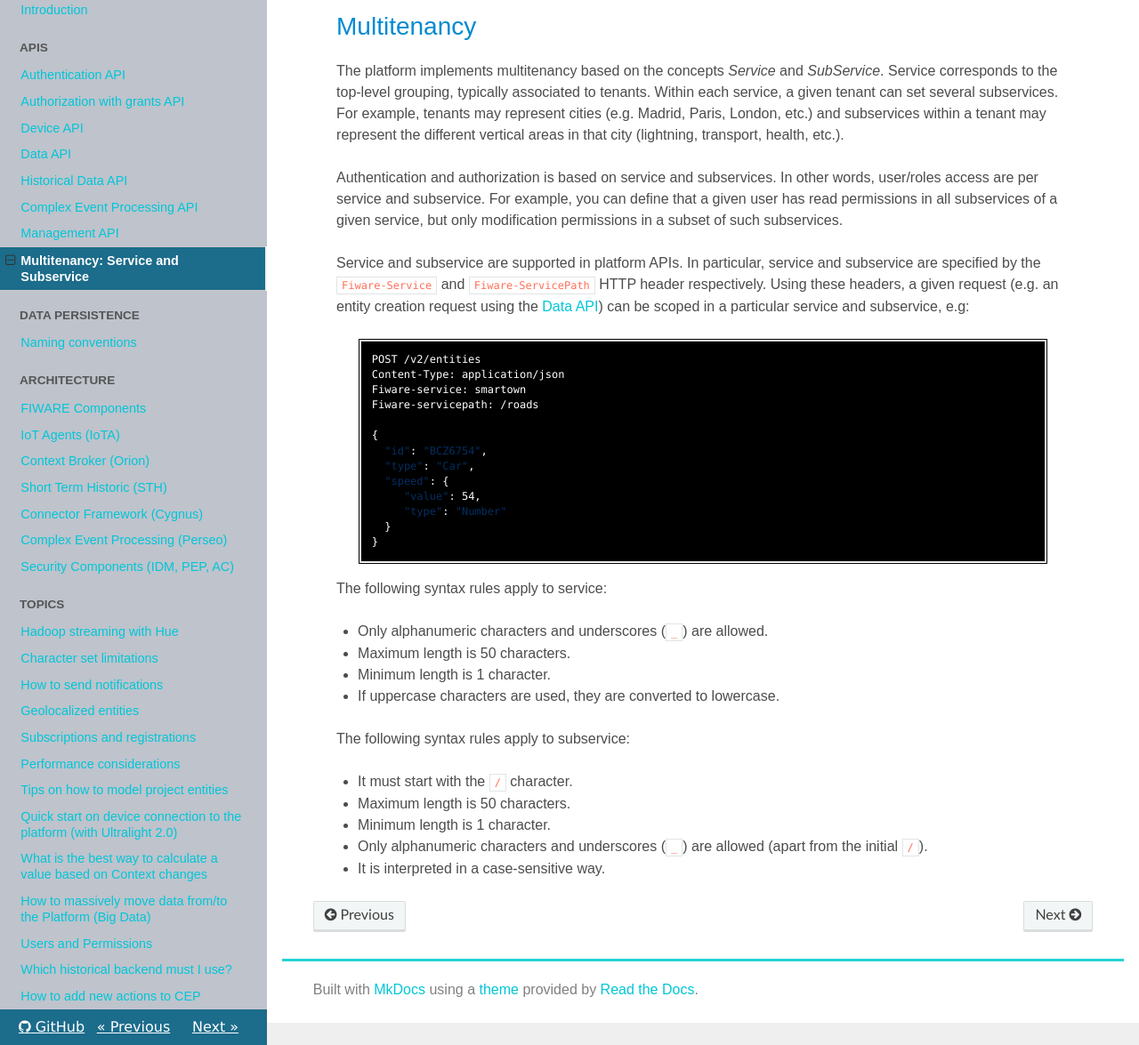
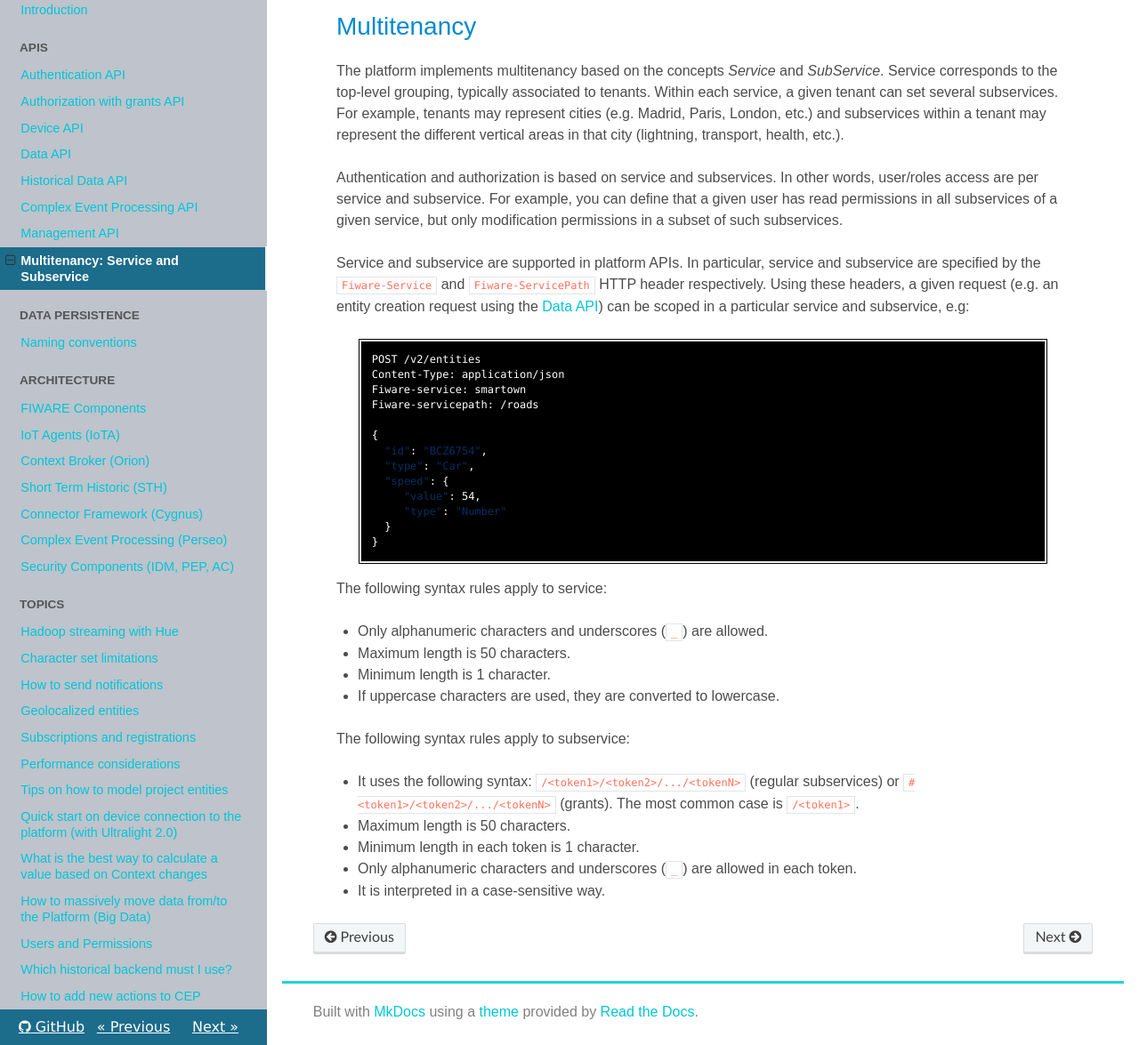
Before and after one commit to telefonicaid/thinking-cities, an MkDocs documentation site: the page built from docs/multitenancy.md, in a window 1280 px wide and 1268 px high, cut to the strip 93-1268 px from the top of the window. Shown: the whole strip at 89% size. Built offline with MkDocs 1.6.1, drawn with Linux system fonts in a browser that asks for light colours; nearby versions of some CDN libraries; old or Windows-style settings are respelled for this version of MkDocs.

Commit message:
Update multitenancy.md

```diff
--- a/docs/multitenancy.md
+++ b/docs/multitenancy.md
@@ -29,8 +29,8 @@ The following syntax rules apply to service:
 
 The following syntax rules apply to subservice:
 
-* It must start with the `/` character.
+* It uses the following syntax: `/<token1>/<token2>/.../<tokenN>` (regular subservices) or `#<token1>/<token2>/.../<tokenN>` (grants). The most common case is `/<token1>`.
 * Maximum length is 50 characters.
-* Minimum length is 1 character.
-* Only alphanumeric characters and underscores (`_`) are allowed (apart from the initial `/`).
+* Minimum length in each token is 1 character.
+* Only alphanumeric characters and underscores (`_`) are allowed in each token.
 * It is interpreted in a case-sensitive way.
```
